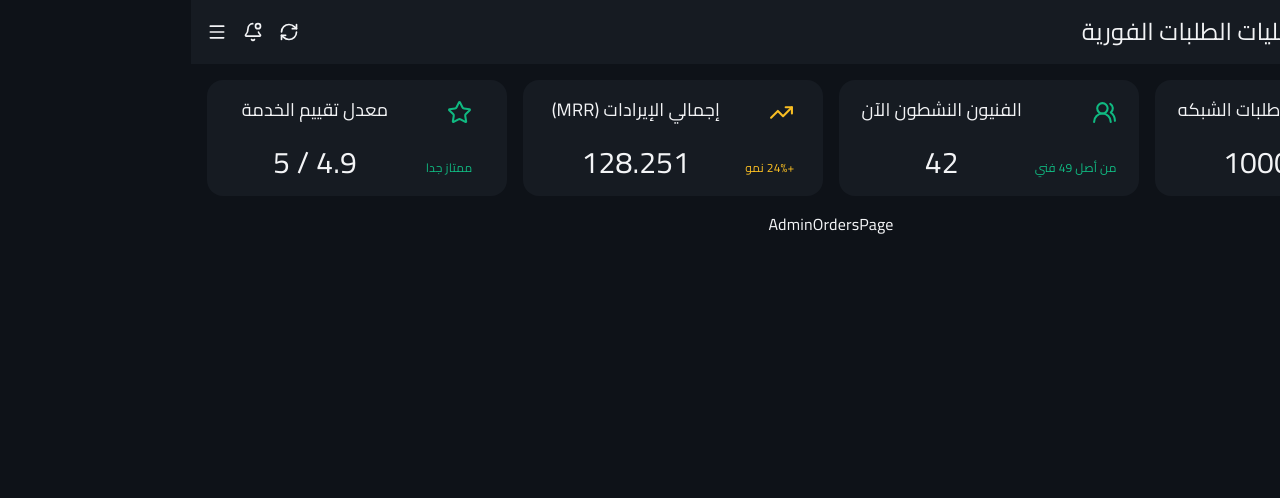
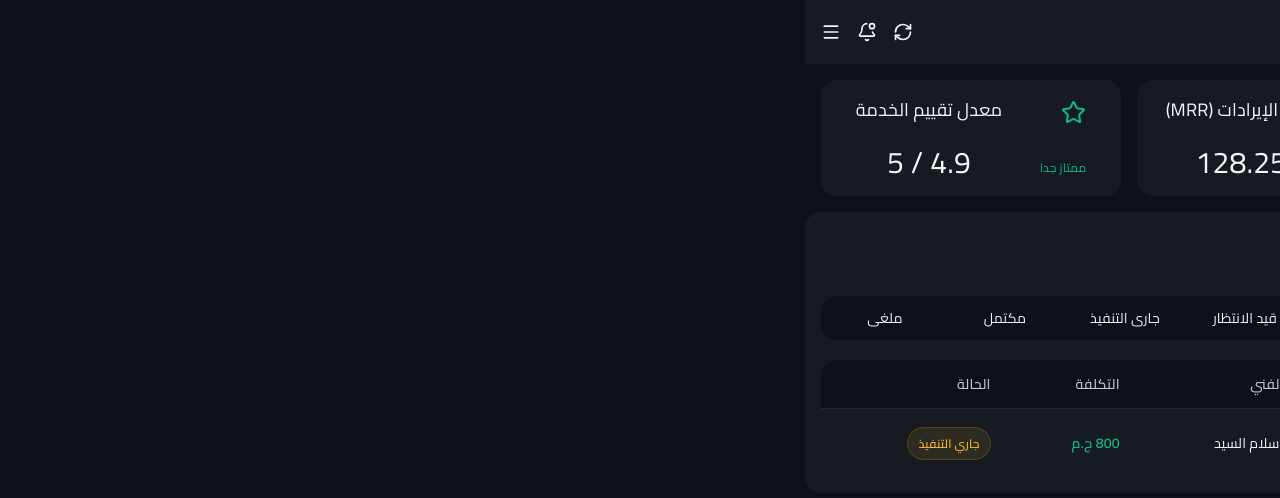
Before and after one commit to mostafa-elsayd-githup/Engzny-PlatForm-, a React (Vite) app: page /admin in a window 1280 px wide. Shown: the top 498 px of the page. Built offline with nearby package versions, Linux system fonts and the light colour scheme.

Commit message:
feat(orders): build responsive orders table

```diff
--- /dev/null
+++ b/src/components/Admin/AdminOrdersComponent/AdminTable.tsx
@@ -0,0 +1,13 @@
+import TableBody from "./TableComponent/TableBody";
+import TableHeader from "./TableComponent/TableHeader";
+
+function AdminTable() {
+  return (
+    <div className="bg-(--card-surface) p-4 rounded-2xl overflow-x-auto flex flex-col gap-5">
+      <TableHeader />
+      <TableBody />
+    </div>
+  );
+}
+
+export default AdminTable;
--- /dev/null
+++ b/src/components/Admin/AdminOrdersComponent/TableComponent/TableBody.tsx
@@ -0,0 +1,48 @@
+function TableBody() {
+  return (
+    <table className="w-full text-right border-collapse rounded-2xl overflow-hidden">
+      <thead className="sticky top-0 z-10 bg-(--bg-canvas) text-sm text-(--text-primary)/80 border-b border-(--border-color)">
+        <tr>
+          <th className="py-3.5 px-4 font-medium whitespace-nowrap">
+            رقم الطلب
+          </th>
+          <th className="py-3.5 px-4 font-medium whitespace-nowrap">
+            نوع الخدمة
+          </th>
+          <th className="py-3.5 px-4 font-medium whitespace-nowrap">
+            اسم العميل والهاتف
+          </th>
+          <th className="py-3.5 px-4 font-medium whitespace-nowrap">المنطقة</th>
+          <th className="py-3.5 px-4 font-medium whitespace-nowrap">الفني</th>
+          <th className="py-3.5 px-4 font-medium whitespace-nowrap">التكلفة</th>
+          <th className="py-3.5 px-4 font-medium whitespace-nowrap">الحالة</th>
+        </tr>
+      </thead>
+
+      <tbody className="divide-y divide-x divide-(--border-color) text-sm">
+        <tr className="hover:bg-(--text-primary)/5 transition-colors">
+          <td className="py-4 px-4 font-semibold whitespace-nowrap">#1</td>
+          <td className="py-4 px-4 whitespace-nowrap text-xs">سباكة</td>
+          <td className="py-4 px-4 whitespace-nowrap">
+            <div className="font-medium">مصطفى السيد</div>
+            <div className="text-xs text-gray-400" dir="ltr">
+              0100 000 0000
+            </div>
+          </td>
+          <td className="py-4 px-4 whitespace-nowrap">الباجور / المنوفية</td>
+          <td className="py-4 px-4 whitespace-nowrap">إسلام السيد</td>
+          <td className="py-4 px-4 font-semibold text-(--BrandEmerald-Color) whitespace-nowrap">
+            800 ج.م
+          </td>
+          <td className="py-4 px-4 whitespace-nowrap">
+            <span className="px-2.5 py-1 rounded-full text-xs font-medium bg-(--iconRate-color)/10 text-(--iconRate-color) border border-amber-500/20">
+              جاري التنفيذ
+            </span>
+          </td>
+        </tr>
+      </tbody>
+    </table>
+  );
+}
+
+export default TableBody;
--- /dev/null
+++ b/src/components/Admin/AdminOrdersComponent/TableComponent/TableHeader.tsx
@@ -0,0 +1,44 @@
+import { useState } from "react";
+
+function TableHeader() {
+  const clientStatus: string[] = [
+    "الكل",
+    "قيد الانتظار",
+    "جارى التنفيذ",
+    "مكتمل",
+    "ملغى",
+  ];
+  const [activeStatus, setActiveStatus] = useState(clientStatus[0]);
+  return (
+    <div className="flex flex-col gap-4">
+      <div className="flex items-start flex-col gap-2">
+        <h1 className="text-md md:text-xl">
+          جدول الطلبات وتخصيص الفنيين المباشر
+        </h1>
+        <p className="text-[12px] md:text-xs">
+          تتبع حالات الصيانة الحالية والتعديل الفوري على الفني المسند
+        </p>
+      </div>
+      <div className="flex items-center justify-around gap-4">
+        <input
+          className="flex-1 bg-(--bg-canvas) outline-0 py-2 px-4 rounded-2xl placeholder:text-sm"
+          type="search"
+          placeholder="بحث برقم الطلب او العميل ......"
+        />
+        <div className="flex items-center justify-around gap-2 flex-1 bg-(--bg-canvas) py-1.5 px-2 rounded-2xl">
+          {clientStatus.map((item, index) => (
+            <button
+              key={index}
+              onClick={() => setActiveStatus(item)}
+              data-active={activeStatus === item}
+              className="w-20 text-xs md:text-sm py-1.5 rounded-lg transition-al transition-colors data-[active=true]:bg-(--BrandEmerald-Color) data-[active=true]:font-bold cursor-pointer"
+            >
+              {item}
+            </button>
+          ))}
+        </div>
+      </div>
+    </div>
+  );
+}
+export default TableHeader;
--- a/src/pages/Admin/AdminOrdersPage.tsx
+++ b/src/pages/Admin/AdminOrdersPage.tsx
@@ -1,8 +1,11 @@
+import AdminTable from "../../components/Admin/AdminOrdersComponent/AdminTable";
 
 function AdminOrdersPage() {
   return (
-    <div>AdminOrdersPage</div>
-  )
+    <section>
+      <AdminTable />
+    </section>
+  );
 }
 
-export default AdminOrdersPage
+export default AdminOrdersPage;
```
